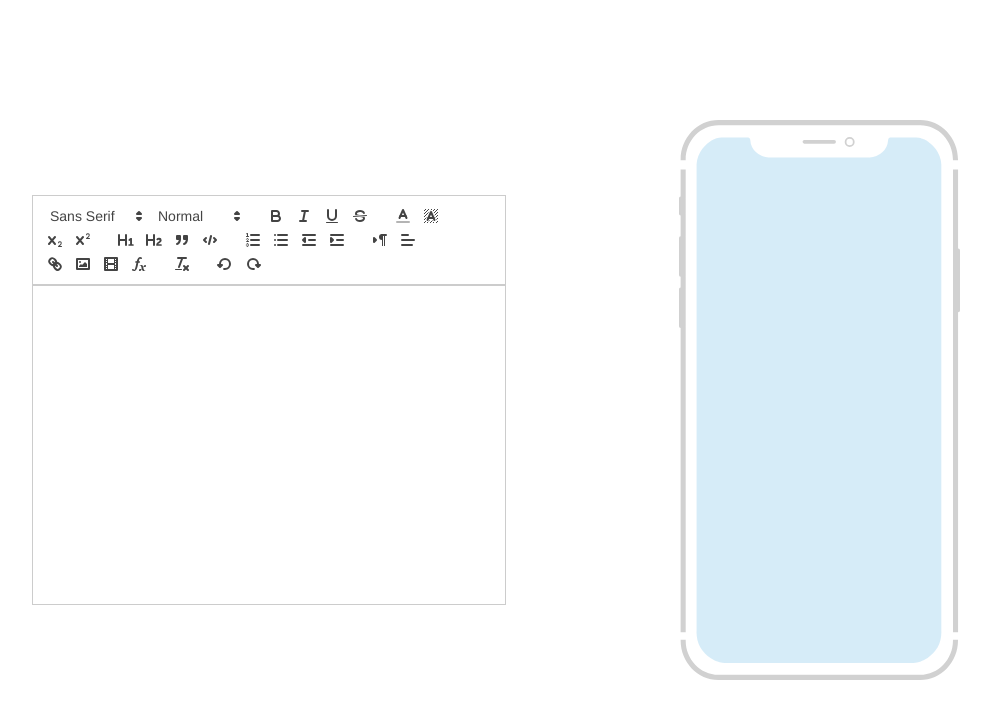
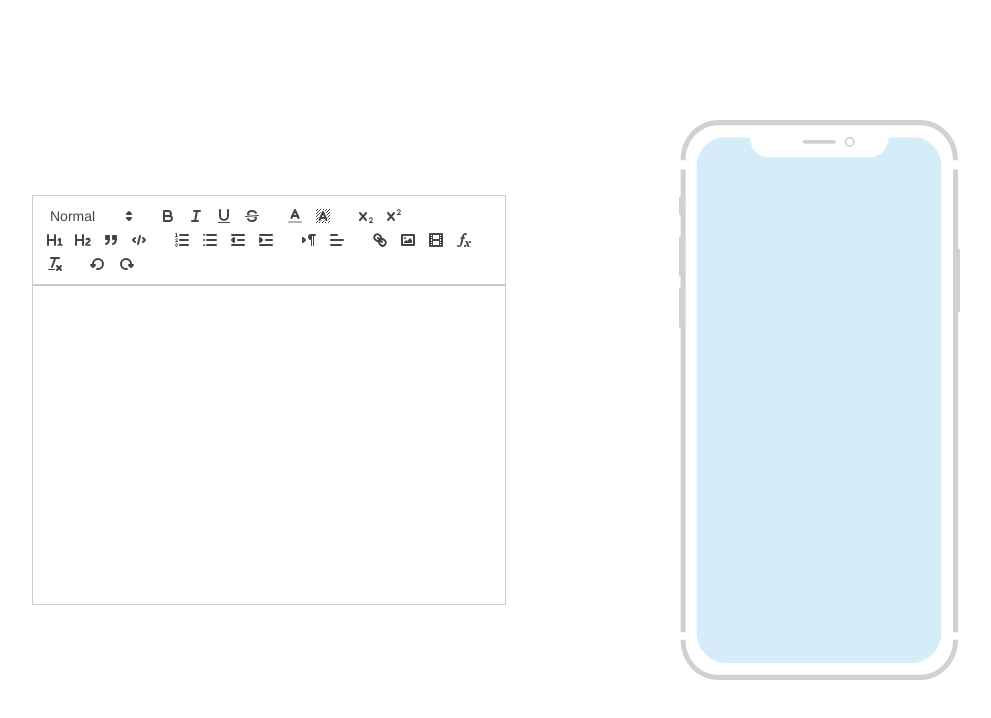
Before and after one commit to Vizorous/mobile-live-preview, a React (Create React App) app: page / in a window 1280 px wide. Shown: the top 718 px of the page, without its empty margins (96-1087 px from the left). Built offline with nearby package versions, Linux system fonts and the light colour scheme.

Commit message:
MLP-5/feat: Poppins font added

```diff
--- a/public/index.html
+++ b/public/index.html
@@ -9,6 +9,13 @@
       name="description"
       content="Web site created using create-react-app"
     />
+    <link rel="preconnect" href="https://fonts.googleapis.com" />
+    <link rel="preconnect" href="https://fonts.gstatic.com" crossorigin />
+    <link
+      href="https://fonts.googleapis.com/css2?family=Poppins:ital,wght@0,300;0,400;0,600;1,300;1,400;1,600&display=swap"
+      rel="stylesheet"
+    />
+
     <link rel="apple-touch-icon" href="%PUBLIC_URL%/logo192.png" />
     <!--
       manifest.json provides metadata used when your web app is installed on a
--- a/src/features/toolbar/Toolbar.tsx
+++ b/src/features/toolbar/Toolbar.tsx
@@ -8,7 +8,6 @@
     <>
       <div id="toolbar-container">
         <span className="ql-formats">
-          <select className="ql-font"></select>
           <select className="ql-size"></select>
         </span>
         <span className="ql-formats">
--- a/src/index.css
+++ b/src/index.css
@@ -1,13 +1,14 @@
 body {
   margin: 0;
-  font-family: -apple-system, BlinkMacSystemFont, 'Segoe UI', 'Roboto', 'Oxygen',
-    'Ubuntu', 'Cantarell', 'Fira Sans', 'Droid Sans', 'Helvetica Neue',
-    sans-serif;
+  font-family: "Poppins", sans-serif;
   -webkit-font-smoothing: antialiased;
   -moz-osx-font-smoothing: grayscale;
 }
+.ql-container {
+  font-family: "Poppins", sans-serif !important;
+}
 
 code {
-  font-family: source-code-pro, Menlo, Monaco, Consolas, 'Courier New',
+  font-family: source-code-pro, Menlo, Monaco, Consolas, "Courier New",
     monospace;
 }
```
